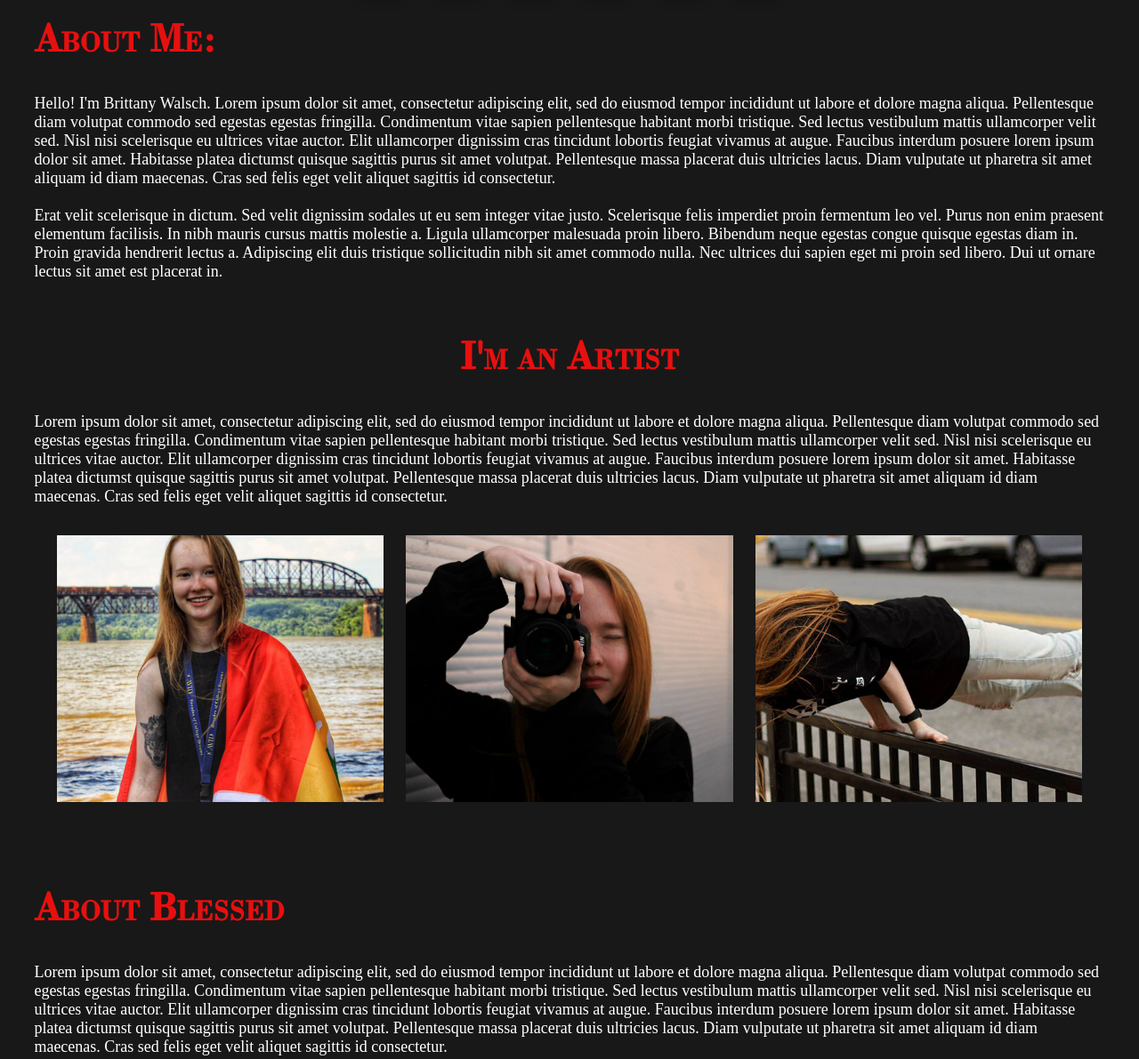
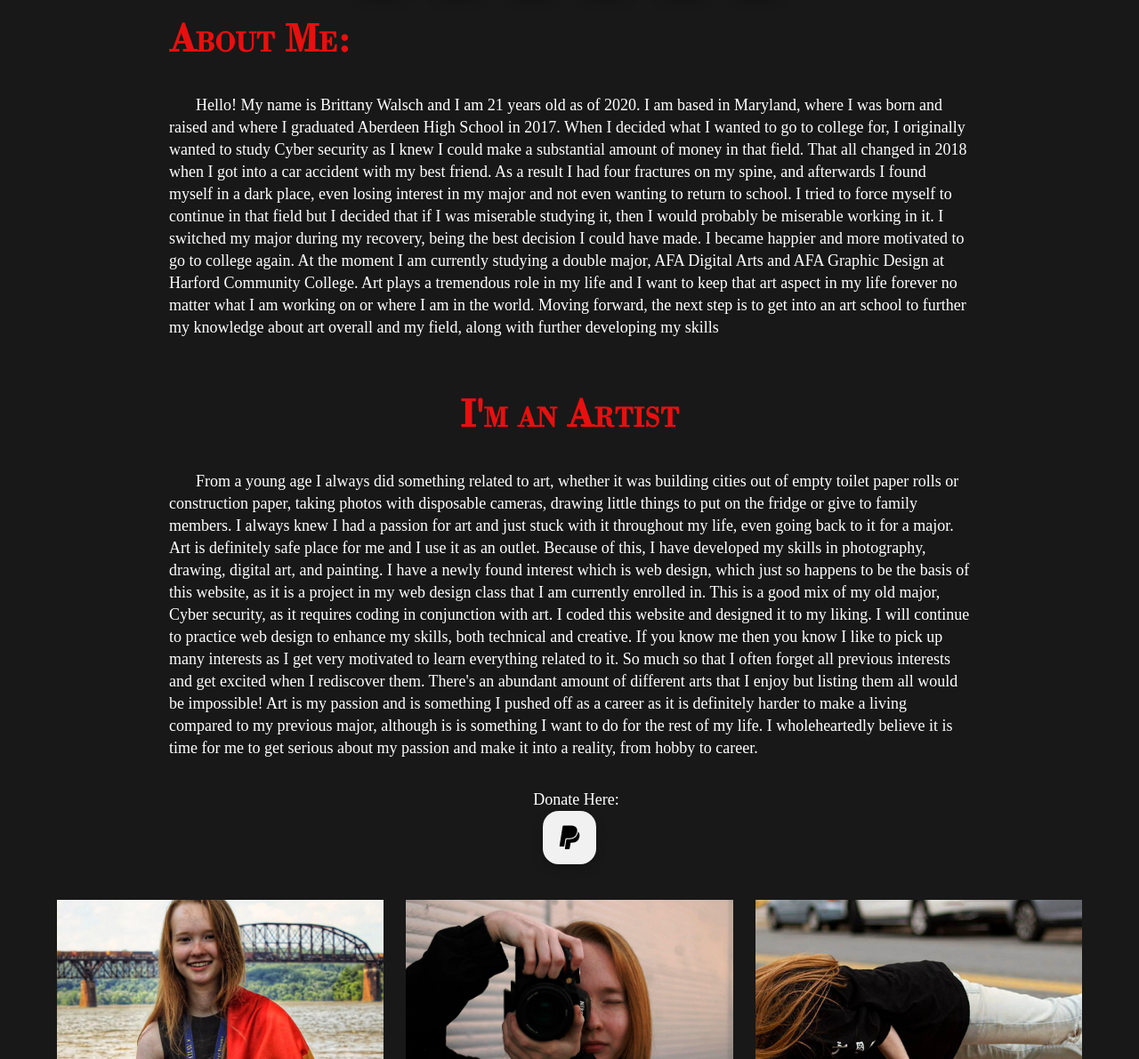
Before and after one commit to Walsch1/ProjectFour, a plain HTML site: page about.html in a window 1280 px wide. Shown: the part 1075-2266 px from the top of the page at 89% size. Drawn offline with Linux system fonts and the light colour scheme.

Commit message:
Final For Class At Least

```diff
--- a/about.html
+++ b/about.html
@@ -24,7 +24,7 @@
 
 
 <div id="aboutme">
-  <img src="photos/_MG_4115.JPG">
+  <img src="photos/Background.jpg">
     <div class="middle">
       <a class="btn" href="https://www.facebook.com/profile.php?id=100006377134816">
         <i class="fab fa-facebook-f"></i>
@@ -50,24 +50,28 @@
 <section class="aboutme">
   <div id="me">
     <h1>About Me:</h1>
-    <p>Hello! I'm Brittany Walsch. Lorem ipsum dolor sit amet, consectetur adipiscing elit, sed do eiusmod tempor incididunt ut labore et dolore magna aliqua.
-      Pellentesque diam volutpat commodo sed egestas egestas fringilla. Condimentum vitae sapien pellentesque habitant morbi tristique. Sed lectus vestibulum
-      mattis ullamcorper velit sed. Nisl nisi scelerisque eu ultrices vitae auctor. Elit ullamcorper dignissim cras tincidunt lobortis feugiat vivamus at augue.
-      Faucibus interdum posuere lorem ipsum dolor sit amet. Habitasse platea dictumst quisque sagittis purus sit amet volutpat. Pellentesque massa placerat duis
-      ultricies lacus. Diam vulputate ut pharetra sit amet aliquam id diam maecenas. Cras sed felis eget velit aliquet sagittis id consectetur.
-      <br><br>Erat velit scelerisque in dictum. Sed velit dignissim sodales ut eu sem integer vitae justo. Scelerisque felis imperdiet proin fermentum leo vel.
-      Purus non enim praesent elementum facilisis. In nibh mauris cursus mattis molestie a. Ligula ullamcorper malesuada proin libero. Bibendum neque egestas
-      congue quisque egestas diam in. Proin gravida hendrerit lectus a. Adipiscing elit duis tristique sollicitudin nibh sit amet commodo nulla. Nec ultrices dui
-      sapien eget mi proin sed libero. Dui ut ornare lectus sit amet est placerat in.</p>
+    <p>Hello! My name is Brittany Walsch and I am 21 years old as of 2020. I am based in Maryland, where I was born and raised and where I graduated Aberdeen High School in 2017. When I decided what I wanted to go to college for,
+      I originally wanted to study Cyber security as I knew I could make a substantial amount of money in that field. That all changed in 2018 when I got into a car accident with my best friend. As a result I had four fractures on
+      my spine, and afterwards I found myself in a dark place, even losing interest in my major and not even wanting to return to school. I tried to force myself to continue in that field but I decided that if I was miserable studying it,
+      then I would probably be miserable working in it. I switched my major during my recovery, being the best decision I could have made. I became happier and more motivated to go to college again. At the moment I am currently studying a double major,
+      AFA Digital Arts and AFA Graphic Design at Harford Community College. Art plays a tremendous role in my life and I want to keep that art aspect in my life forever no matter what I am working on or where I am in the world. Moving forward, the next step
+      is to get into an art school to further my knowledge about art overall and my field, along with further developing my skills</p>
   </div>
   <div id="artist">
     <h1>I'm an Artist</h1>
-    <p>Lorem ipsum dolor sit amet, consectetur adipiscing elit, sed do eiusmod tempor incididunt ut labore et dolore magna aliqua. Pellentesque diam volutpat
-      commodo sed egestas egestas fringilla. Condimentum vitae sapien pellentesque habitant morbi tristique. Sed lectus vestibulum mattis ullamcorper velit sed.
-      Nisl nisi scelerisque eu ultrices vitae auctor. Elit ullamcorper dignissim cras tincidunt lobortis feugiat vivamus at augue. Faucibus interdum posuere lorem
-      ipsum dolor sit amet. Habitasse platea dictumst quisque sagittis purus sit amet volutpat. Pellentesque massa placerat duis ultricies lacus. Diam vulputate ut
-      pharetra sit amet aliquam id diam maecenas. Cras sed felis eget velit aliquet sagittis id consectetur.
-    </p>
+    <p>From a young age I always did something related to art, whether it was building cities out of empty toilet paper rolls or construction paper, taking photos with disposable cameras, drawing little things to put on the fridge or give to family members.
+      I always knew I had a passion for art and just stuck with it throughout my life, even going back to it for a major. Art is definitely safe place for me and I use it as an outlet. Because of this, I have developed my skills in photography, drawing, digital art,
+      and painting. I have a newly found interest which is web design, which just so happens to be the basis of this website, as it is a project in my web design class that I am currently enrolled in. This is a good mix of my old major, Cyber security, as it requires
+      coding in conjunction with art. I coded this website and designed it to my liking. I will continue to practice web design to enhance my skills, both technical and creative. If you know me then you know I like to pick up many interests as I get very motivated to
+      learn everything related to it. So much so that I often forget all previous interests and get excited when I rediscover them. There's an abundant amount of different arts that I enjoy but listing them all would be impossible! Art is my passion and
+      is something I pushed off as a career as it is definitely harder to make a living compared to my previous major, although is is something I want to do for the rest of my life. I wholeheartedly believe it is time for me to get serious about my passion and make it
+      into a reality, from hobby to career.<br>
+      <div id="pay"> <p>Donate Here: </p>
+      <a class="btn" id="dif"href="https://www.paypal.me/BrittanyWalsch">
+        <i class="fab fa-paypal"></i>
+      </a></p>
+
+      </div>
   </div>
 </section>
 
@@ -90,11 +94,12 @@
 <section class="aboutme">
   <div id="blessed">
     <h1>About Blessed</h1>
-    <p>Lorem ipsum dolor sit amet, consectetur adipiscing elit, sed do eiusmod tempor incididunt ut labore et dolore magna aliqua. Pellentesque diam volutpat
-      commodo sed egestas egestas fringilla. Condimentum vitae sapien pellentesque habitant morbi tristique. Sed lectus vestibulum mattis ullamcorper velit sed.
-      Nisl nisi scelerisque eu ultrices vitae auctor. Elit ullamcorper dignissim cras tincidunt lobortis feugiat vivamus at augue. Faucibus interdum posuere lorem
-      ipsum dolor sit amet. Habitasse platea dictumst quisque sagittis purus sit amet volutpat. Pellentesque massa placerat duis ultricies lacus. Diam vulputate ut
-      pharetra sit amet aliquam id diam maecenas. Cras sed felis eget velit aliquet sagittis id consectetur.</p>
+    <p>I tried to make an artistic career about a year ago when I created Blessed. Originally, Blessed was going to be for photography, though I realized that I also had a interest in film. During the startup of Blessed, I managed to get a couple clients; friends, who hired
+      me to do photo shoots for them. At the time I had a lot going on so I put Blessed on the backburner as I was working my 9 to 5 job. Nowadays, I definitely want to expand Blessed to be more than just photography and film, I want Blessed to represent me. Below are the
+      logos for Blessed as well as the first shirt I bought with the logo on it. The Blessed logo was bought May 2, 2019 from a graphic designer on Twitter who had previously done work for me, his Twitter being @SoloJakee . At the time I wasn't into Graphic Design so it was
+      easier to just have someone else make it for me and I fell in love with the result. As I mentioned before, I find many interest that I want to get into and film was another big thing. Since it correlates with photography I thought it would be easy as I could self-teach
+      myself as I have never took film classes. The film focus I was after was short films, as a way to tell stories. Blessed would have been a joint effort with me and my coworker at the time, as he writes amazing short stories that I wanted to make into reality. I’m quite positive
+      that my artistic career will take off in the near future and Blessed will become a business, having a name for itself.</p>
   </div>
 </section>
 
--- a/css/style.css
+++ b/css/style.css
@@ -93,12 +93,12 @@
 
 
 .aboutme{
-
   font-variant: small-caps;
   box-sizing: border-box;
   margin: 0 3vw 0 3vw;
   color: white;
   font-size: 25px;
+
 }
 
 .aboutme h1{
@@ -109,10 +109,17 @@
 }
 
 .aboutme p{
+  line-height: 25px;
   font-size: 18px;
   font-variant: normal;
+  text-indent: 30px;
 }
 
+.aboutme p, .aboutme h1{
+  max-width: 900px;
+  margin-left: auto;
+  margin-right: auto;
+}
 
 #artist{
   font-size: 45px;
@@ -137,10 +144,33 @@ text-align: center;
   grid-area: blessedh1;
 }
 
+#pay{
+  text-align: center;
+  font-size: 17px;
+  font-variant: normal;
+  padding-bottom: 35px;
+}
 
+#pay p{
+  text-align: center;
+  padding-right: 15px;
+  padding-left: 0;
+  padding-top: 0;
+  padding-bottom: 0;
+  margin:0;
+}
 
+#pay a{
+  padding:0;
+  margin:0;
 
+}
 
+#pay p, #pay a{
+  max-width: 900px;
+  margin-left: auto;
+  margin-right: auto;
+}
 
 
 
@@ -303,6 +333,8 @@ text-align: center;
     font-size: 25px;
   }
   .aboutme p{
+    line-height: 19px;
+    text-indent: 12px;
     font-size: 15px;
   }
 
@@ -375,5 +407,12 @@ text-align: center;
     text-decoration: none;
     text-transform: uppercase;
   }
+  #pay{
+    font-size: 16px;
+  }
+
+  #pay p{
+    font-size: 15px;
+  }
 
 }
```
Also changed, not shown: css/gallery.css (+6 -2 lines), index.html (+2 -5 lines), js/gallery.js (+16 -4 lines), 5 other files.
